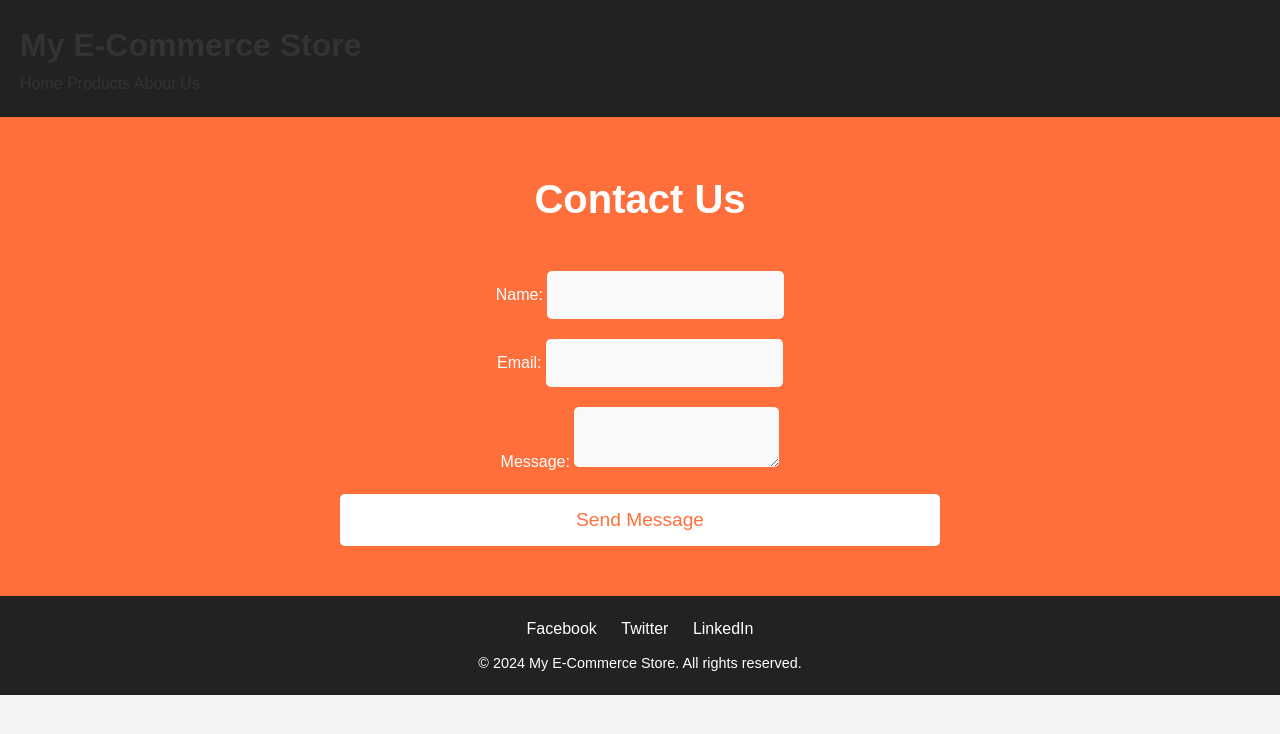
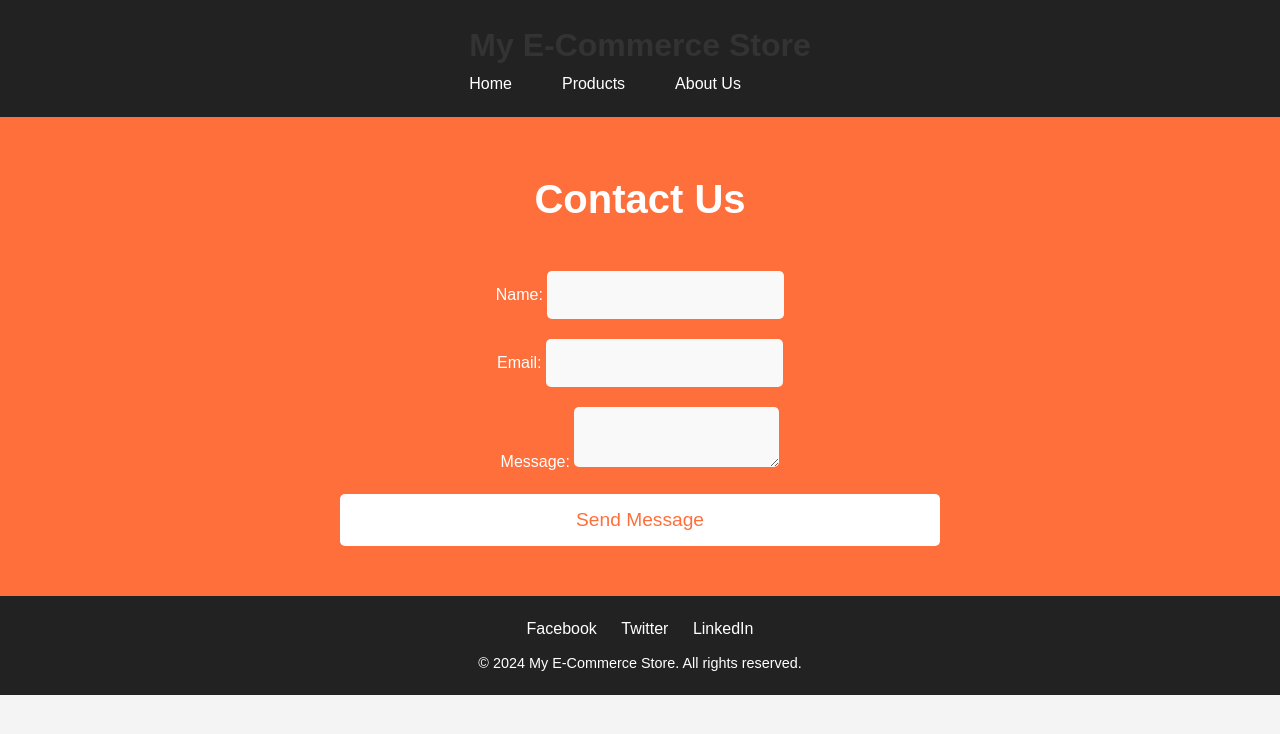
Before and after one commit to ramiaskaf1981/Week4, a plain HTML site: page Contact.html in a window 1280 px wide. Drawn offline with Linux system fonts and the light colour scheme.

Commit message:
code commit

```diff
--- a/Contact.html
+++ b/Contact.html
@@ -13,10 +13,10 @@
     <header>
       <div class="container">
         <h1>My E-Commerce Store</h1>
-        <nav>
+        <nav >
           <a href="ecommerce.html">Home</a>
           <a href="Products.html">Products</a>
-          <a href="#">About Us</a>
+          <a href="about.html">About Us</a>
 
         </nav>
       </div>
--- a/StylesAgency.css
+++ b/StylesAgency.css
@@ -25,7 +25,7 @@ body {
 
 a {
     text-decoration: none;
-    color: var(--dark-color);
+    color: white;
     transition: color var(--transition-speed);
 }
 
@@ -35,10 +35,11 @@ a:hover {
 
 header {
     display: flex;
-    justify-content: space-between;
+    justify-content: space-evenly;
     align-items: center;
     padding: 20px;
     background-color: var(--secondary-color);
+    flex-direction: column;
 }
 
 .logo img {
@@ -46,10 +47,13 @@ header {
     max-width: 100%;
 }
 
-nav ul {
+
+nav  {
+
     list-style: none;
     display: flex;
-    gap: 20px;
+    gap: 50px;
+
 }
 
 nav ul li a {
```
Also changed, not shown: ecommerce.html (+9 -0 lines).
